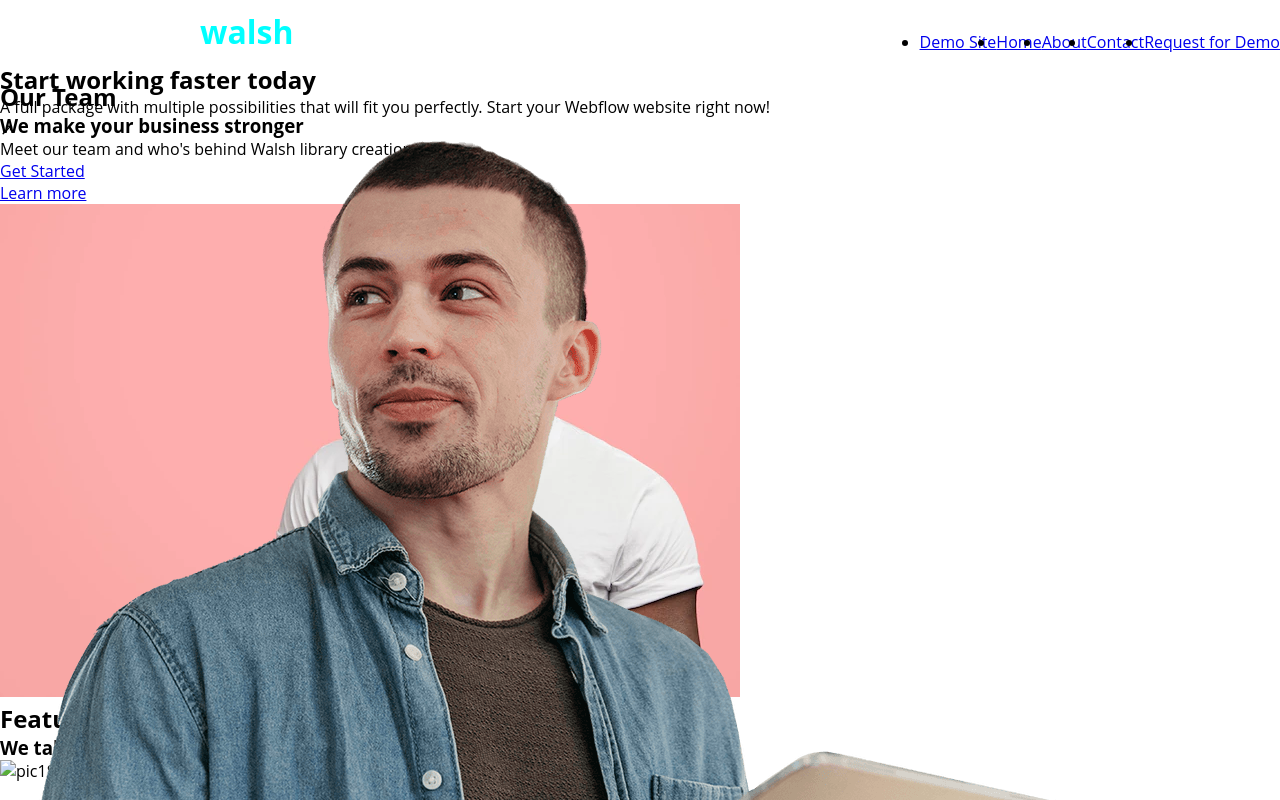
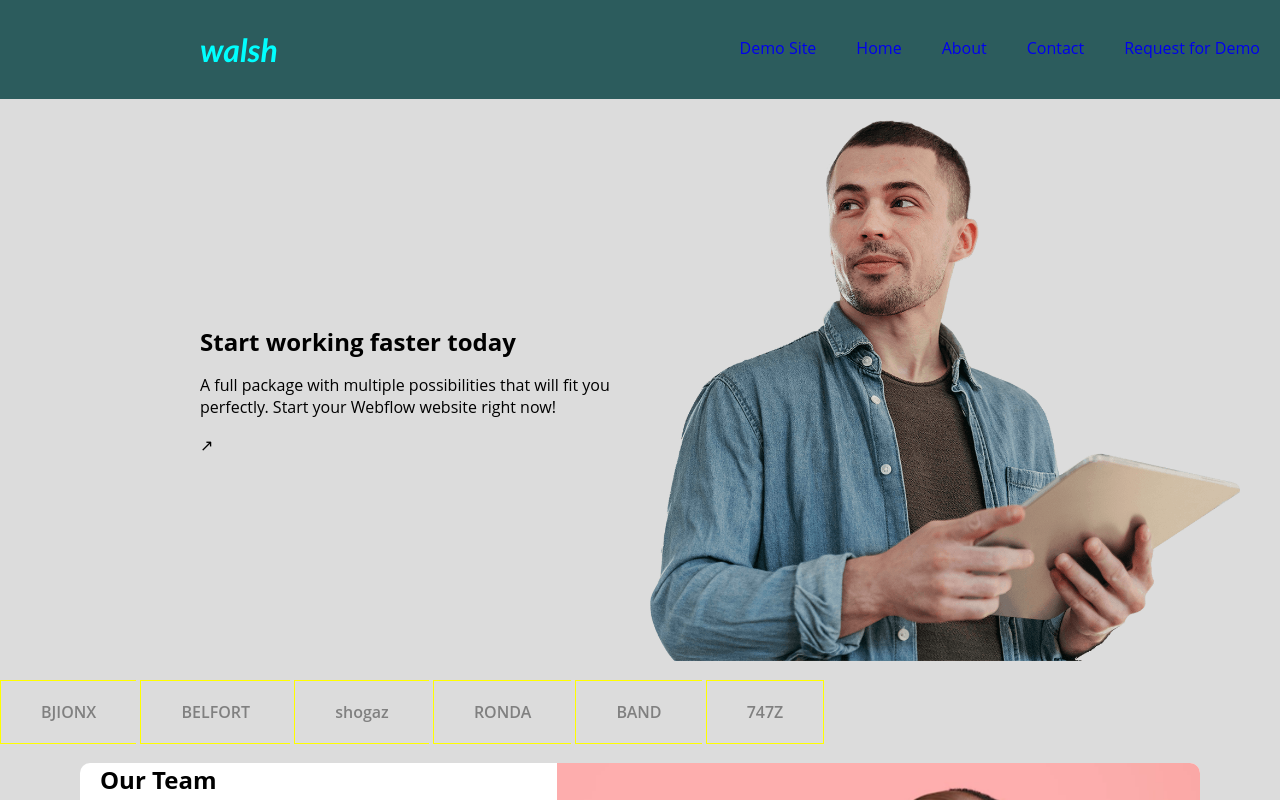
Before and after one commit to dudumama-pen/fou2025, a plain HTML site: page HWs/hw3/index.html in a window 1280 px wide. Shown: the top 800 px of the page. Drawn offline with Linux system fonts and the light colour scheme; files whose address does not match are found by name.

Commit message:
used 4 days in this homework

```diff
--- a/HWs/hw3/index.html
+++ b/HWs/hw3/index.html
@@ -20,6 +20,7 @@
             </ul>
         </nav>
         </div>
+        </header>
 
     <section class="banner">
         <div class="banner-text">
@@ -29,17 +30,19 @@
         </p>
         <div class="button">↗</div>
         </div>
-        <img src="images/business-man.png" alt="banner">
+        <img src="images/business-man.png" width="100%" alt="banner">
     </section>
     <div class="brands">
+        <div class="brandname">
         <span>BJIONX</span>
         <span>BELFORT</span>
         <span>shogaz</span>
         <span>RONDA</span>
         <span>BAND</span>
         <span>747Z</span>
+        </div>
     </div>
-    </header>
+
 <main>
     <section class="ourteam">
         <div class="team-text">
--- a/HWs/hw3/styles.css
+++ b/HWs/hw3/styles.css
@@ -6,6 +6,7 @@
 body{
     font-family: 'Open Sans', sans-serif;
     padding-top: 80px;
+    background-color: gainsboro
 }
 
 header{
@@ -13,12 +14,18 @@ header{
     position: fixed;
     top: 0;
     z-index: 1000;
+    background-color: #2c5c5d;
+    padding: 20px 0px;
+    margin-right: 30px;
 }
+
 .menu h1{
     color: aqua;
     padding: 10px 200px;
-
-
+    font-family: Gill Sans, sans-serif;
+    font-weight: 700;
+    font-size: 32px;
+    font-style: italic;
 }
 .menu{
     display: flex;
@@ -31,8 +38,163 @@ header{
     display: flex;
     justify-content: flex-end;
 
+
+}
+nav ul {
+   list-style-type: none;
 }
 
 .nav-links{
     display: flex;
 }
+.nav ul li {
+    margin: 10px 20px;
+
+}
+
+
+nav ul li a{
+    text-decoration: none;
+}
+.banner{
+    display:grid;
+    grid-template-columns: 1fr 1fr;
+    align-items: center;
+    gap: 20px;
+    padding: 40px;
+}
+
+.banner-text{
+  display: flex;
+  flex-direction: column;
+  gap: 16px;
+  margin-left: 160px;
+}
+.brands{
+    display: flex;
+    align-items: center;
+    font-weight: 600;
+    color: gray;
+}
+.brands span{
+    flex: auto;
+    border: 0.5px solid yellow;
+    padding: 20px 40px;
+    border-right: none;
+    text-align: center;
+}
+.brandname span:last-child {
+  border-right: 0.5px solid yellow;
+}
+.ourteam{
+    display: flex;
+    height: 500px;
+    gap: 20px;
+    background-color: white;
+    border-radius: 10px;
+    margin: 40px 80px;
+}
+.team-text h2,
+.team-text h3,
+.team-text p{
+    margin: 0px 20px;
+    padding: 0px;
+    flex: 1;
+    display: flex;
+    flex-direction: column;
+    gap: 20px;
+}
+#buttons {
+  display: flex;
+  gap: 10px;
+}
+.learnmore-pic{
+    height: 100%;
+    flex: 1;
+    display: flex;
+    text-align: center;
+}
+.learnmore-pic img{
+    width: 100%;
+    height: 100%;
+    border-radius: 0px 10px 10px 0px;
+    aspect-ratio: 1 / 1;
+    object-position: right center;
+    object-fit: cover;
+}
+.features{
+    display: flex;
+    justify-content: space-between;
+    height: 500px;
+    gap: 20px;
+    background-color: white;
+    border-radius: 10px;
+    margin: 40px 80px;
+}
+.feature-text h2,
+.feature-text h3,
+.feature-text p {
+    margin: 0px 20px;
+    padding: 0px;
+    flex: 1;
+    display: flex;
+    flex-direction: column;
+    gap: 20px;
+}
+.feature-text p img{
+    width: 40px;
+    height: auto;
+    background-color: lightseagreen;
+    border-radius: 50%;
+    padding: 10px;
+}
+
+#pic-text{
+    display: flex;
+    flex-direction: row;
+}
+
+.features > img {
+    flex: 1;
+    width: auto;
+    height: 80%;
+    max-width: 50%;
+    aspect-ratio: auto;
+    object-fit: contain;
+    height: 100%;
+    aspect-ratio: 1 / 1;
+    object-position: center;
+    border-radius: 10px;
+    background-color: lightseagreen;
+
+}
+
+.footer{
+    display: grid;
+    grid-template-columns: 1fr 2fr 1fr;
+    grid-template-rows: 1fr 1fr
+}
+.walsh{
+    grid-column: 1;
+}
+.footer-links{
+    grid-column: 2;
+    grid-row: 1;
+}
+.footer-links a{
+    align-items: space-between;
+    margin: 0px 10px;
+    text-decoration: none;
+    color: gray;
+}
+
+.footer-copyright{
+    grid-column: 2;
+    grid-row: 2;
+
+}
+.footer-links, .footer-copyright{
+    display: flex;
+    justify-content: center;
+    text-align: center;
+}
```
Also changed, not shown: labs/lab7/index.html (added, +12 -0 lines), labs/lab7/script.js (added, +32 -0 lines), HWs/hw3/images/Thesquid.ink-Free-Flat-Sample-Headphone.1024.png (added), 2 other files.
